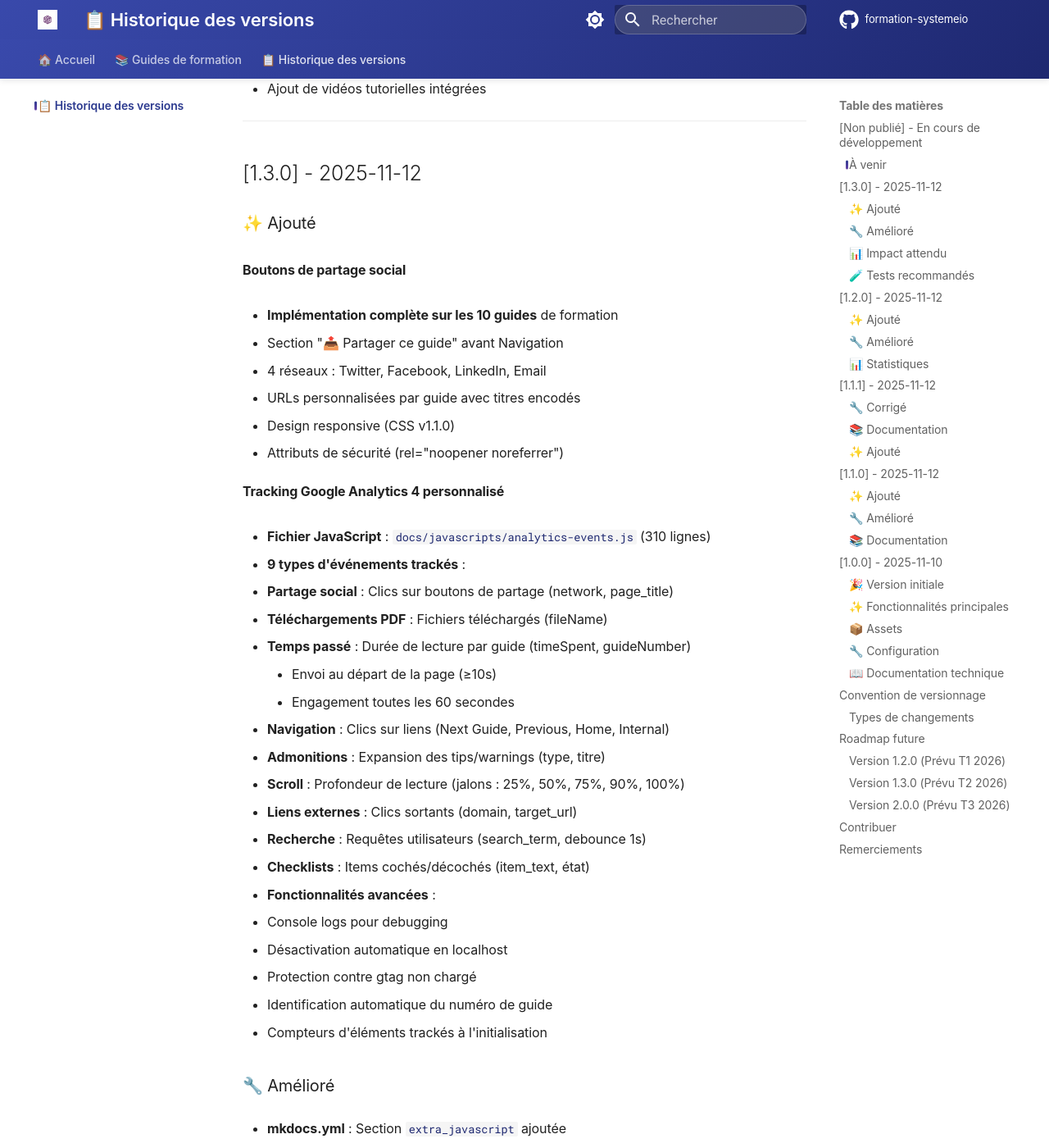
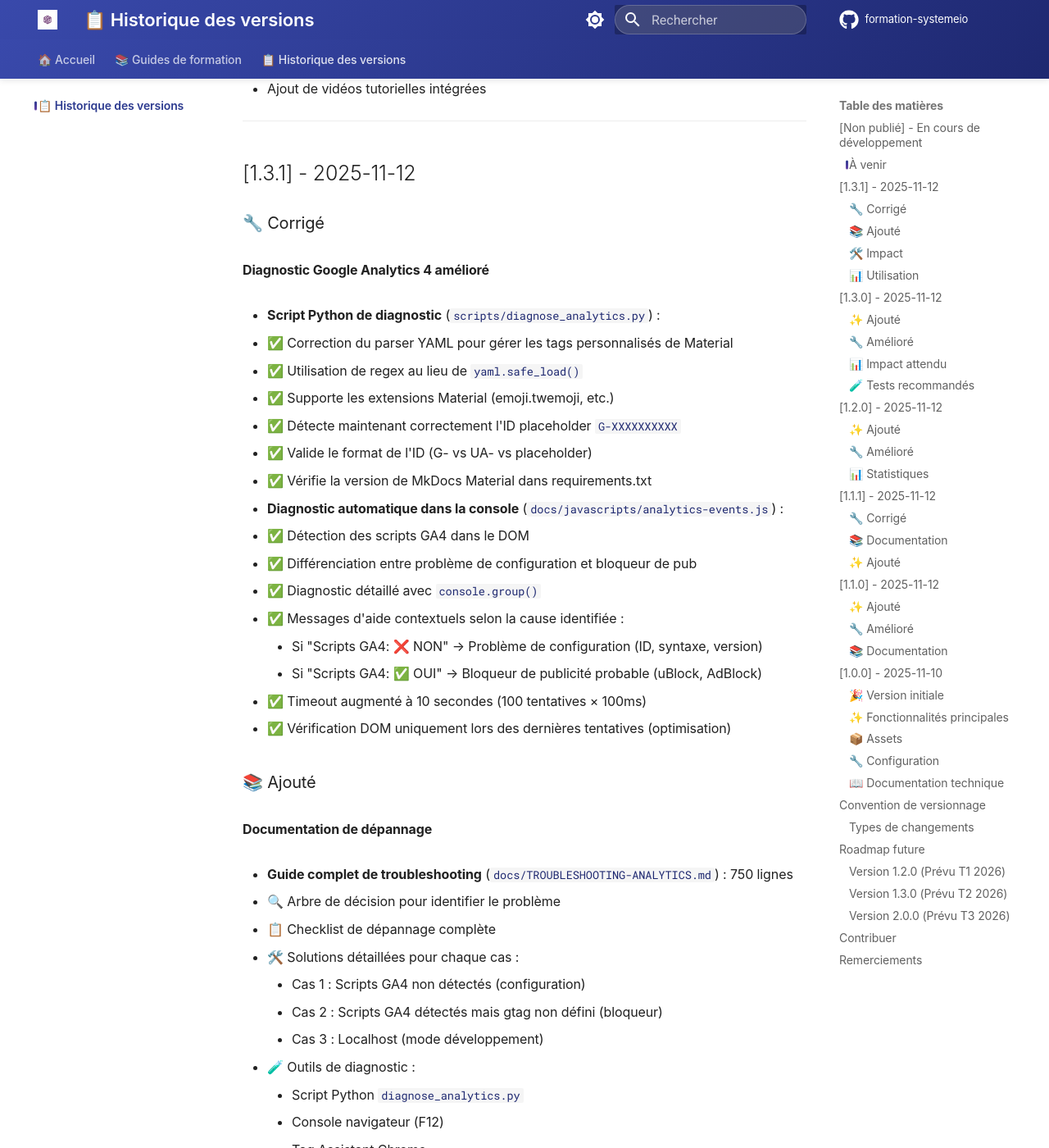
Before and after one commit to Mehdisback/formation-systemio, an MkDocs documentation site: the page built from docs/CHANGELOG.md, in a window 1280 px wide and 1400 px high, scrolled down 492 px. Shown: the whole window at 82% size. Built offline with MkDocs 1.6.1 and Material for MkDocs 9.7.7, drawn with Linux system fonts in a browser that asks for light colours; comment, search, counter and statistics services are not loaded; some of the changed text lies outside the part shown.

Commit message:
docs: Ajouter guide de résolution problème GA4 et CHANGELOG 1.3.1
- Créé RESOLUTION-PROBLEME-GA4.md avec diagnostic complet du problème
- Mis à jour CHANGELOG.md avec version 1.3.1 (corrections diagnostic)
- Documenté tous les outils de diagnostic ajoutés
- Ajouté checklist de validation et instructions de merge

````diff
--- a/docs/CHANGELOG.md
+++ b/docs/CHANGELOG.md
@@ -12,6 +12,98 @@ Le format est basé sur [Keep a Changelog](https://keepachangelog.com/fr/1.0.0/)
 - Création des 24 screenshots manquants pour les guides
 - Tests utilisateurs avec le public cible
 - Ajout de vidéos tutorielles intégrées
+
+---
+
+## [1.3.1] - 2025-11-12
+
+### 🔧 Corrigé
+
+#### Diagnostic Google Analytics 4 amélioré
+
+- **Script Python de diagnostic** (`scripts/diagnose_analytics.py`) :
+  - ✅ Correction du parser YAML pour gérer les tags personnalisés de Material
+  - ✅ Utilisation de regex au lieu de `yaml.safe_load()`
+  - ✅ Supporte les extensions Material (emoji.twemoji, etc.)
+  - ✅ Détecte maintenant correctement l'ID placeholder `G-XXXXXXXXXX`
+  - ✅ Valide le format de l'ID (G- vs UA- vs placeholder)
+  - ✅ Vérifie la version de MkDocs Material dans requirements.txt
+
+- **Diagnostic automatique dans la console** (`docs/javascripts/analytics-events.js`) :
+  - ✅ Détection des scripts GA4 dans le DOM
+  - ✅ Différenciation entre problème de configuration et bloqueur de pub
+  - ✅ Diagnostic détaillé avec `console.group()`
+  - ✅ Messages d'aide contextuels selon la cause identifiée :
+    - Si "Scripts GA4: ❌ NON" → Problème de configuration (ID, syntaxe, version)
+    - Si "Scripts GA4: ✅ OUI" → Bloqueur de publicité probable (uBlock, AdBlock)
+  - ✅ Timeout augmenté à 10 secondes (100 tentatives × 100ms)
+  - ✅ Vérification DOM uniquement lors des dernières tentatives (optimisation)
+
+### 📚 Ajouté
+
+#### Documentation de dépannage
+
+- **Guide complet de troubleshooting** (`docs/TROUBLESHOOTING-ANALYTICS.md`) : 750 lignes
+  - 🔍 Arbre de décision pour identifier le problème
+  - 📋 Checklist de dépannage complète
+  - 🛠️ Solutions détaillées pour chaque cas :
+    - Cas 1 : Scripts GA4 non détectés (configuration)
+    - Cas 2 : Scripts GA4 détectés mais gtag non défini (bloqueur)
+    - Cas 3 : Localhost (mode développement)
+  - 🧪 Outils de diagnostic :
+    - Script Python `diagnose_analytics.py`
+    - Console navigateur (F12)
+    - Tag Assistant Chrome
+    - Inspection DOM et Network
+  - 💡 Solutions pour bloqueurs de pub (uBlock, AdBlock, Ghostery, Brave)
+  - 🔧 Migration syntaxe Material < 9.0 vers ≥ 9.0
+  - ⚙️ Troubleshooting YAML, indentation, version Material
+  - 📊 Validation finale dans GA4 Temps réel
+
+- **Document de résolution** (`docs/RESOLUTION-PROBLEME-GA4.md`) : 350 lignes
+  - 🎯 Résumé exécutif du problème identifié
+  - 📊 Diagnostic automatique expliqué
+  - ✅ Checklist de validation complète
+  - 🚀 Instructions de merge et déploiement
+  - 📚 Liste des fichiers modifiés et nouveaux outils
+
+- **Guide de test mis à jour** (`docs/GUIDE-TEST-ANALYTICS.md`) :
+  - 🔗 Référence au guide de troubleshooting complet
+  - ⚡ Instructions pour utiliser le diagnostic automatique
+  - 💡 Solutions rapides selon le message de diagnostic
+
+### 🛠️ Impact
+
+- **Diagnostic immédiat** : La cause du problème est identifiée en <5 secondes
+- **Autonomie utilisateur** : Plus besoin de deviner la cause (configuration vs bloqueur)
+- **Documentation exhaustive** : Toutes les causes possibles et solutions documentées
+- **Outils automatisés** : Script Python + diagnostic JS automatique
+
+### 📊 Utilisation
+
+#### Cas d'usage 1 : Vérifier la configuration
+
+```bash
+python scripts/diagnose_analytics.py
+```
+
+Affiche : Provider, Property (ID GA4), Version Material, Scripts JS.
+
+#### Cas d'usage 2 : Identifier le problème en production
+
+Ouvrir la console (F12) sur le site déployé. Le diagnostic automatique affiche :
+
+```
+[Analytics] 🔍 Diagnostic du problème
+Scripts GA4 détectés dans le DOM: ✅ OUI ou ❌ NON
+```
+
+- **NON** → Consulter `TROUBLESHOOTING-ANALYTICS.md` section "Cas 1"
+- **OUI** → Désactiver le bloqueur de pub
+
+#### Cas d'usage 3 : Guide complet
+
+Lire `docs/TROUBLESHOOTING-ANALYTICS.md` pour toutes les solutions possibles.
 
 ---
 
````
Also changed, not shown: docs/RESOLUTION-PROBLEME-GA4.md (added, +333 -0 lines).
